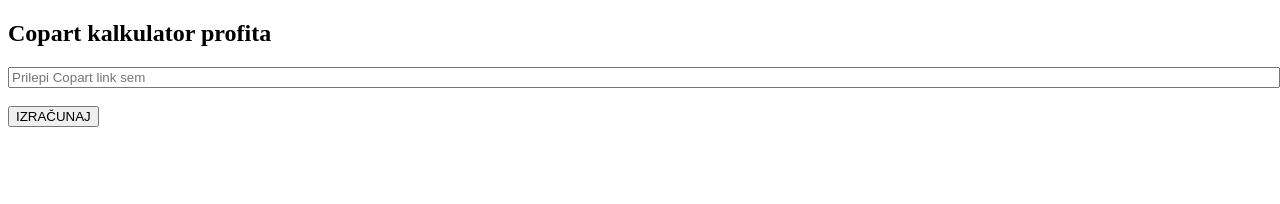
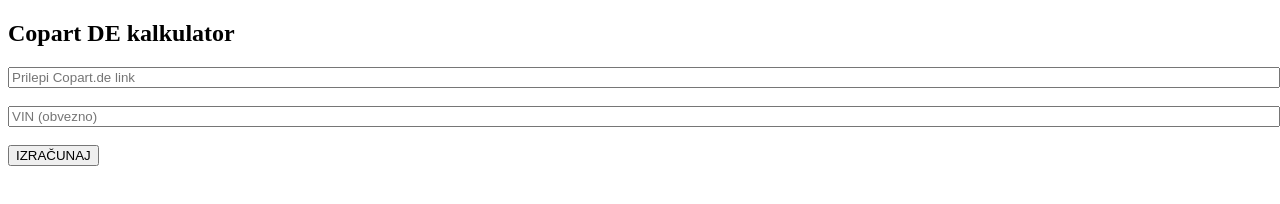
Before and after one commit to JasaMC/copart-backend, a website: page index.html in a window 1280 px wide. Drawn offline with Linux system fonts and the light colour scheme.

Commit message:
Update index.html

```diff
--- a/index.html
+++ b/index.html
@@ -7,12 +7,12 @@
 </head>
 <body>
 
-<h2>Copart kalkulator profita</h2>
+<h2>Copart DE kalkulator</h2>
 
-<input id="link" style="width:100%" placeholder="Prilepi Copart link sem">
-
+<input id="link" style="width:100%" placeholder="Prilepi Copart.de link">
 <br><br>
-
+<input id="vin" style="width:100%" placeholder="VIN (obvezno)">
+<br><br>
 <button onclick="analyze()">IZRAČUNAJ</button>
 
 <pre id="result"></pre>
@@ -25,7 +25,8 @@
     method: "POST",
     headers: { "Content-Type": "application/json" },
     body: JSON.stringify({
-            copartUrl: document.getElementById("link").value
+      copartUrl: document.getElementById("link").value,
+      vin: document.getElementById("vin").value
     })
   });
 
```
Lines whose indentation alone changed are shown as unchanged.
